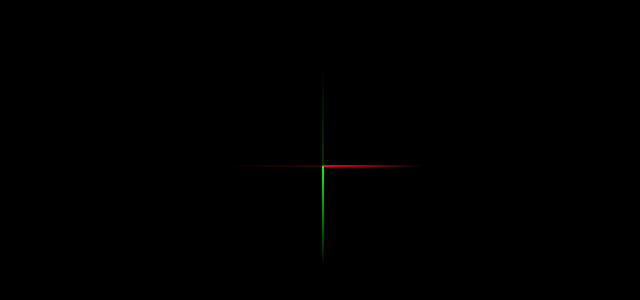
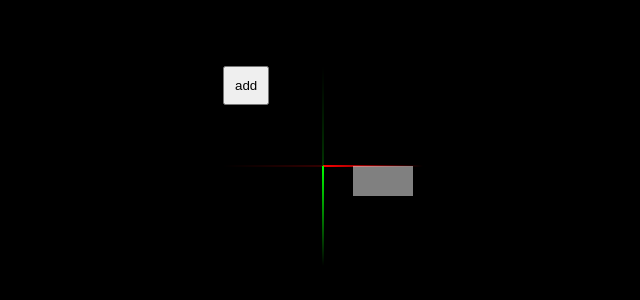
Before and after one commit to angelolucas/grid-3d, a React (Create React App) app: page / in a window 1280 px wide. Shown: the part 234-534 px from the top of the page, without its empty margins (317-957 px from the left). Built offline with nearby package versions, Linux system fonts and the light colour scheme.

Commit message:
Add nested blocks function

```diff
--- a/src/App.js
+++ b/src/App.js
@@ -1,6 +1,7 @@
 import React, { Component } from 'react'
 import Axes from './components/Axes'
 import Rotate from './components/Rotate'
+import NestedBlocks from './components/NestedBlocks'
 import './App.css'
 
 class App extends Component {
@@ -9,6 +10,7 @@ class App extends Component {
       <div className="App">
         <Rotate>
           <Axes />
+          <NestedBlocks />
         </Rotate>
       </div>
     )
--- /dev/null
+++ b/src/components/NestedBlocks.js
@@ -0,0 +1,55 @@
+import React, { Component } from 'react'
+import { StyleSheet, css } from 'aphrodite/no-important'
+
+class NestedBlocks extends Component {
+  handleAddBlock = () => {
+    const allBlocks = this.block.getElementsByClassName(css(styles.block))
+    const lastBlock = allBlocks[allBlocks.length - 1]
+    const newBlock = document.createElement('div')
+
+    newBlock.className = css(styles.block)
+    newBlock.setAttribute('data-last-block', 'true')
+
+    lastBlock.appendChild(newBlock)
+  }
+
+  render() {
+    return (
+      <div className={css(styles.root)} ref={root => (this.root = root)}>
+        <div ref={block => (this.block = block)} className={css(styles.block)}>
+          <div className={css(styles.block)} />
+        </div>
+
+        <button onClick={this.handleAddBlock} className={css(styles.addButton)}>
+          add
+        </button>
+      </div>
+    )
+  }
+}
+
+const styles = StyleSheet.create({
+  root: {
+    position: 'absolute',
+    top: '50%',
+    left: '50%',
+    color: 'white',
+  },
+
+  block: {
+    width: '30px',
+    height: '30px',
+    backgroundColor: 'rgba(255, 255, 255, 0.5)',
+    boxShadow: '0 0 0.1px rgba(255, 255, 255, 0.07)',
+    transform: 'translateX(100%)',
+  },
+
+  addButton: {
+    position: 'absolute',
+    top: -100,
+    left: -100,
+    padding: 10,
+  },
+})
+
+export default NestedBlocks
```
